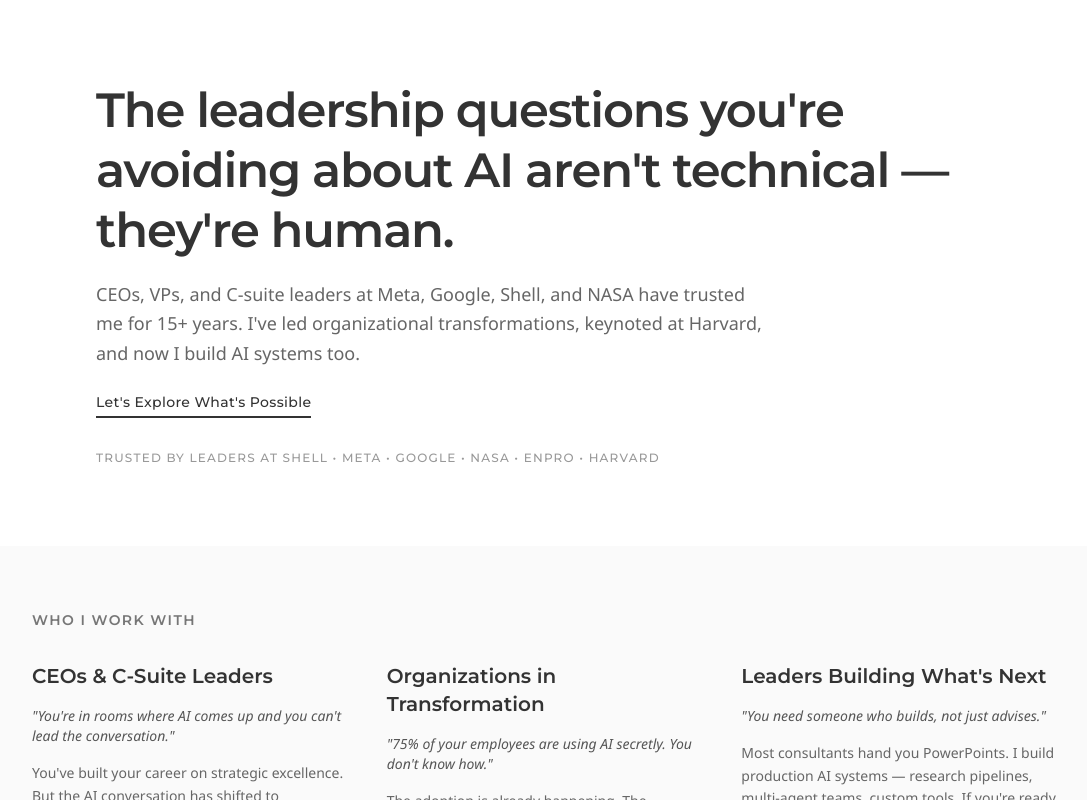
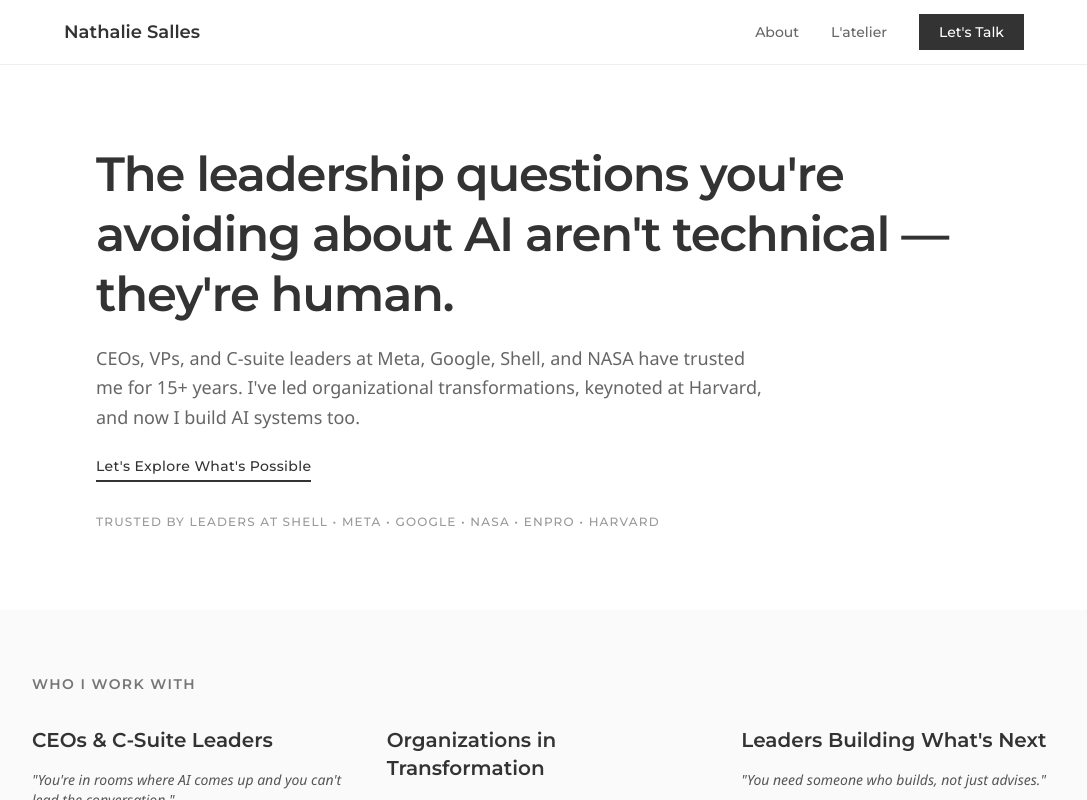
Before and after one commit to nath-maker/abundant-strategies-site, a Next.js app: page / in a window 1280 px wide. Shown: the top 800 px of the page, without its empty margins (96-1183 px from the left). Built offline with nearby package versions, Linux system fonts and the light colour scheme.

Commit message:
feat: Add navigation to layout with header offset

```diff
--- a/src/app/layout.tsx
+++ b/src/app/layout.tsx
@@ -1,6 +1,7 @@
 import type { Metadata } from "next";
 import { Montserrat } from "next/font/google";
 import "./globals.css";
+import Navigation from "@/components/Navigation";
 
 const montserrat = Montserrat({
   subsets: ["latin"],
@@ -21,7 +22,10 @@ export default function RootLayout({
   return (
     <html lang="en" className={montserrat.variable}>
       <body className="antialiased">
-        {children}
+        <Navigation />
+        <main className="pt-16">
+          {children}
+        </main>
       </body>
     </html>
   );
```
